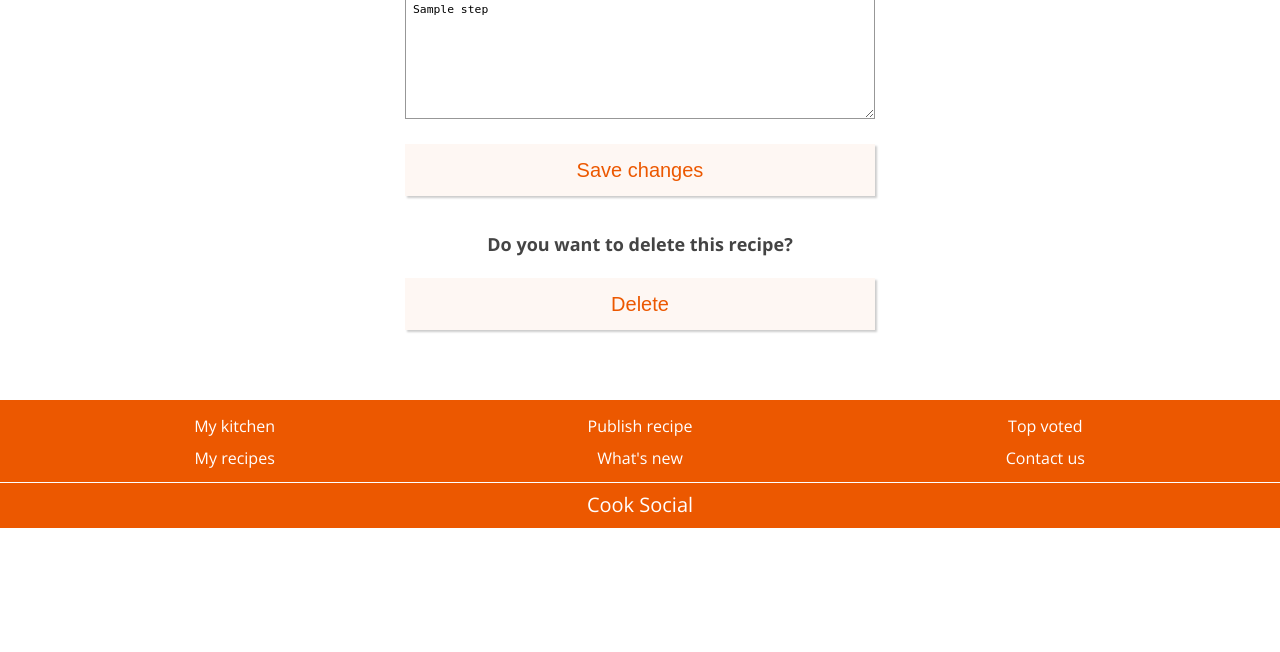
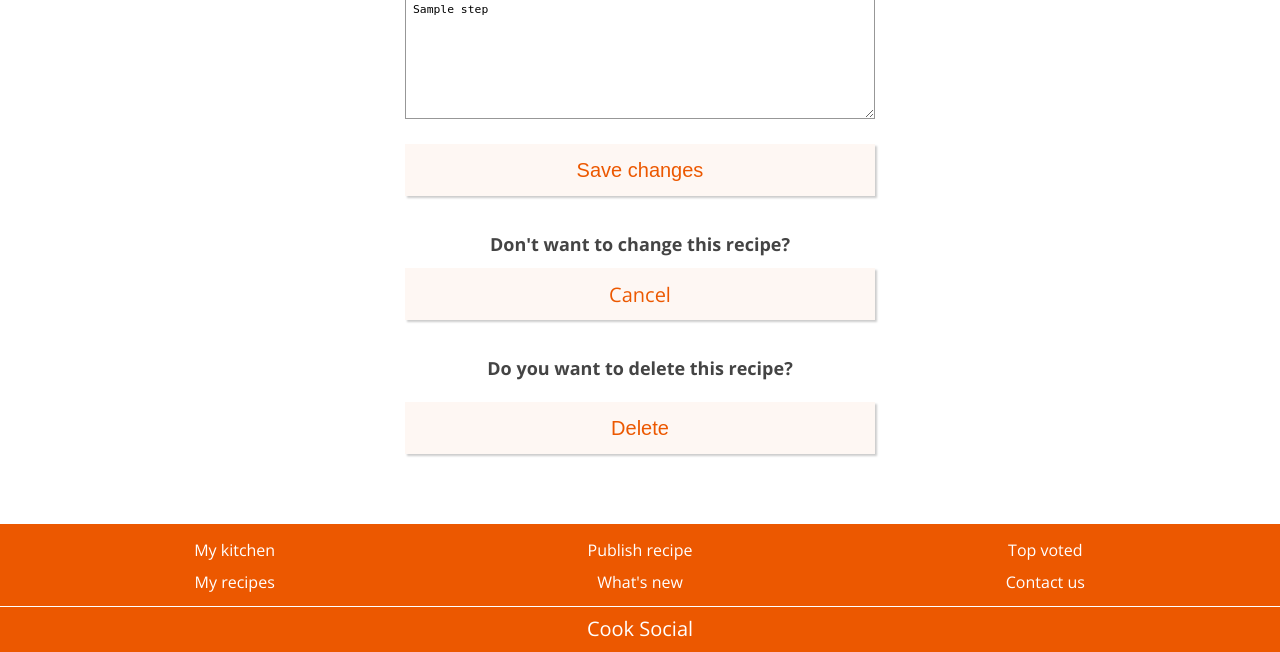
Before and after one commit to nmiguelmoura/Cook-Social, a Python web app: template www/templates/edit_recipe.html in a window 1280 px wide. Shown: the part 1000-1652 px from the top of the page. Before the commit the page ends 1528 px from the top, so only its background shows below. Run offline with Jinja, Linux system fonts and the light colour scheme; the template is opened without the code that fills it: most values are stand-ins (such as "Sample title", 1, 10 or a date in 2020).

Commit message:
Adds cancel button on edit pages and README.md

```diff
--- a/www/edit_comment_handler.py
+++ b/www/edit_comment_handler.py
@@ -22,7 +22,7 @@ class EditCommentHandler(handler.Handler):
 
     def render_get(self, comment):
         # Render the edit_comment page.
-        self.render("edit_comment.html", comment=comment.comment, id=self.get_comment_id())
+        self.render("edit_comment.html", comment=comment.comment, recipe_id=comment.recipe_id, id=self.get_comment_id())
 
     def render_post(self, comment):
         # Get edited comment posted by user.
@@ -37,7 +37,7 @@ class EditCommentHandler(handler.Handler):
             self.redirect("/recipe?id=%s" % comment.recipe_id)
         else:
             # If comment field is empty, render page with error message.
-            self.render("edit_comment.html", id=self.get_comment_id(), error_comment="The comment field is empty. Please insert a valid comment.")
+            self.render("edit_comment.html", id=self.get_comment_id(), recipe_id=comment.recipe_id, error_comment="The comment field is empty. Please insert a valid comment.")
 
     def validation(self, t):
         # Check if comment_id exists and comment author id matches user id logged in.
--- a/www/templates/edit_comment.html
+++ b/www/templates/edit_comment.html
@@ -25,6 +25,12 @@
         <br>
     </section>
     <section class="padded-col-sm-12-12 other-options">
+        <p class="generic-text strong-text">Don't want to change this comment?</p>
+        <div class="button-container col-sm-12-12">
+            <a href="/recipe?id={{recipe_id}}" class="button"><p>Cancel</p></a>
+        </div>
+    </section>
+    <section class="padded-col-sm-12-12 other-options">
         <p class="generic-text strong-text">Do you want to delete this comment?</p>
         <div class="button-container col-sm-12-12">
             <form method="post" action="/deletecomment">
--- a/www/templates/edit_personal_data.html
+++ b/www/templates/edit_personal_data.html
@@ -33,5 +33,11 @@
             </div>
         </form>
     </section>
+    <section class="padded-col-sm-12-12 other-options">
+        <p class="generic-text strong-text">Don't want to change your personal info?</p>
+        <div class="button-container col-sm-12-12">
+            <a href="/kitchen" class="button"><p>Cancel</p></a>
+        </div>
+    </section>
 </div>
 {% endblock %}
--- a/www/templates/edit_recipe.html
+++ b/www/templates/edit_recipe.html
@@ -162,6 +162,12 @@
         </form>
     </section>
     <section class="padded-col-sm-12-12 other-options">
+        <p class="generic-text strong-text">Don't want to change this recipe?</p>
+        <div class="button-container col-sm-12-12">
+            <a href="/recipe?id={{id}}" class="button"><p>Cancel</p></a>
+        </div>
+    </section>
+    <section class="padded-col-sm-12-12 other-options">
         <p class="generic-text strong-text">Do you want to delete this recipe?</p>
         <div class="button-container col-sm-12-12">
             <form method="post" action="/deleterecipe">
```
Also changed, not shown: www/logout_handler.py (+11 -4 lines), www/prefabs/secret.py (deleted, +0 -16 lines), README.md, 6 other files.
